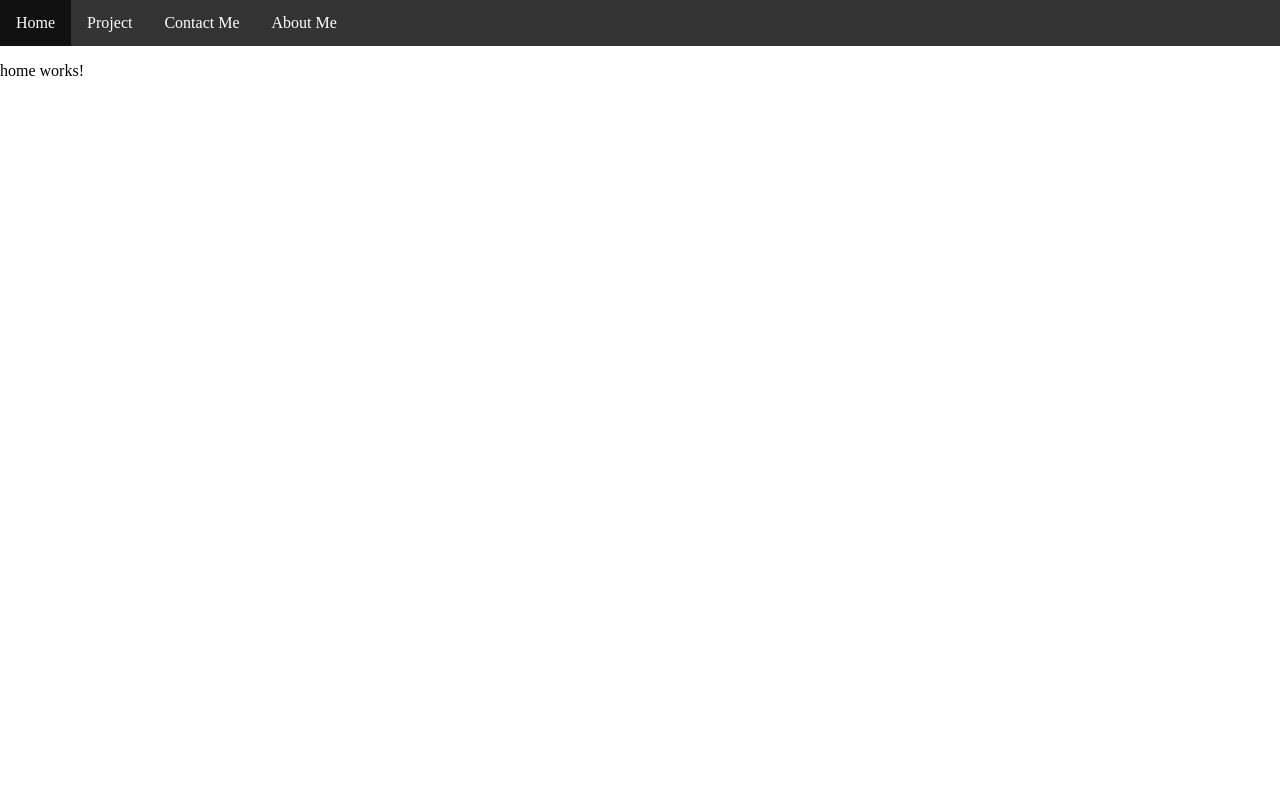
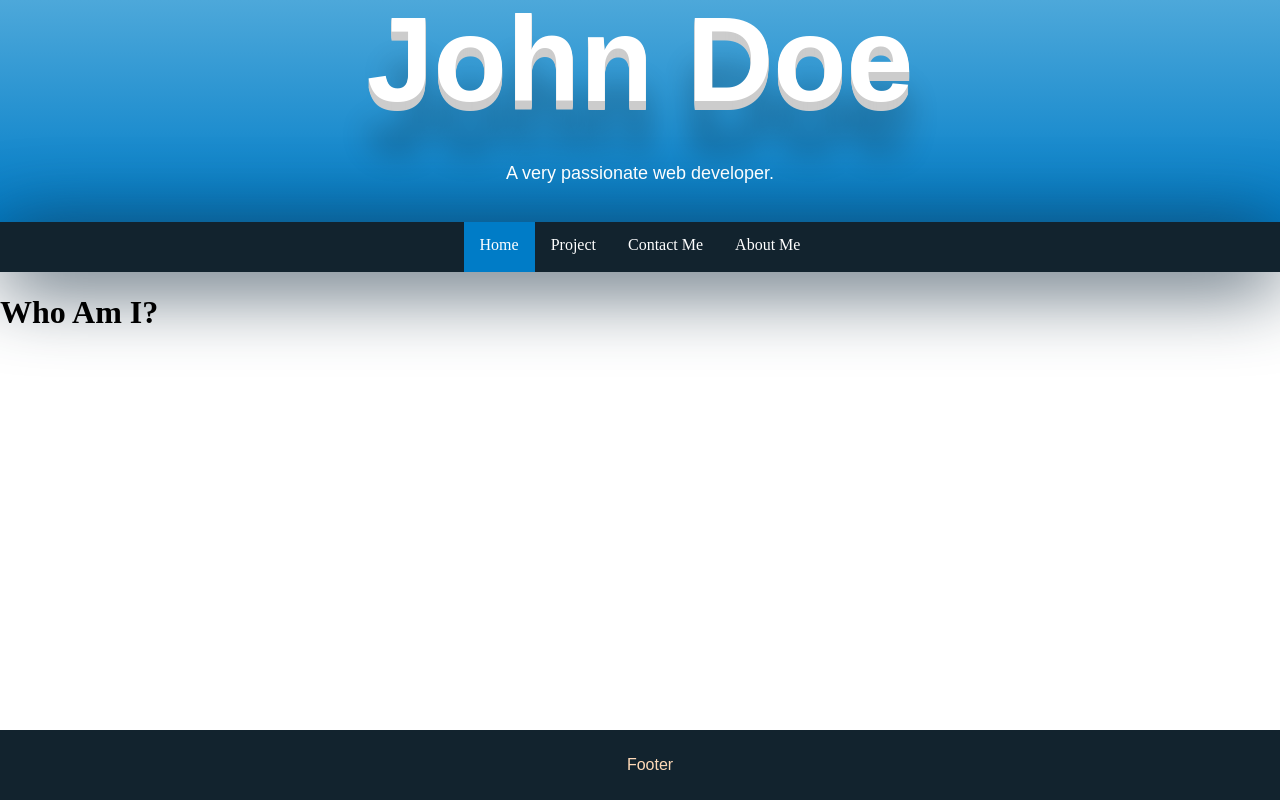
Before and after one commit to m0L3cuL3/Route-Angular-Portfolio, an Angular app: page /home in a window 1280 px wide. Built offline with nearby package versions, Linux system fonts and the light colour scheme.

Commit message:
added css animations

```diff
--- a/karma.conf.js
+++ b/karma.conf.js
@@ -8,6 +8,7 @@ module.exports = function (config) {
     plugins: [
       require('karma-jasmine'),
       require('karma-chrome-launcher'),
+      require('karma-firefox-launcher'),
       require('karma-jasmine-html-reporter'),
       require('karma-coverage'),
       require('@angular-devkit/build-angular/plugins/karma')
@@ -37,7 +38,7 @@ module.exports = function (config) {
     colors: true,
     logLevel: config.LOG_INFO,
     autoWatch: true,
-    browsers: ['Chrome'],
+    browsers: ['Chrome','Firefox'],
     singleRun: false,
     restartOnFileChange: true
   });
--- a/package.json
+++ b/package.json
@@ -31,6 +31,7 @@
     "karma": "~6.4.0",
     "karma-chrome-launcher": "~3.1.0",
     "karma-coverage": "~2.2.0",
+    "karma-firefox-launcher": "^2.1.2",
     "karma-jasmine": "~5.1.0",
     "karma-jasmine-html-reporter": "~2.0.0",
     "typescript": "~4.7.2"
--- a/src/app/app-routing.module.ts
+++ b/src/app/app-routing.module.ts
@@ -5,11 +5,12 @@ import { ContactMeComponent } from './contact-me/contact-me.component';
 import { HomeComponent } from './home/home.component';
 import { ProjectComponent } from './project/project.component';
 
+// Routes - setup routes here
 const routes: Routes = [
-  {path: 'home', component: HomeComponent},
-  {path: 'project', component: ProjectComponent},
-  {path: 'contact', component: ContactMeComponent},
-  {path: 'about', component: AboutMeComponent}
+  {title: 'Home', path: 'home', component: HomeComponent},
+  {title: 'Project', path: 'project', component: ProjectComponent},
+  {title: 'Contact Me', path: 'contact', component: ContactMeComponent},
+  {title: 'About Me', path: 'about', component: AboutMeComponent}
 ];
 
 @NgModule({
--- a/src/app/app.component.css
+++ b/src/app/app.component.css
@@ -0,0 +1,84 @@
+h1 {
+    margin-top: 0;
+    font-size: 120px;
+    /* background-color: red; */
+}
+
+.header p {
+    margin-top: -75px;
+    font-size: 18px;
+    /* background-color: rgb(43, 42, 42); */
+}
+
+.header h1,p {
+    font-family: 'Outfit', sans-serif;
+}
+
+/* Style the header */
+.header {
+    color: white;
+    background-image: linear-gradient(to top, #007CC7, #4DA8DA);
+    padding: 20px;
+    text-align: center;
+}
+
+/* Style the footer */
+.footer {
+    position: fixed;
+    bottom: 0;
+    width: 100%;
+    color: #FED9B7;
+    background-color: #12232E;
+    padding: 10px;
+    text-align: center;
+}
+
+.text-pop-up-top {
+	-webkit-animation: text-pop-up-top 0.5s cubic-bezier(0.550, 0.055, 0.675, 0.190) both;
+	        animation: text-pop-up-top 0.5s cubic-bezier(0.550, 0.055, 0.675, 0.190) both;
+}
+
+/* ----------------------------------------------
+ * Generated by Animista on 2022-7-27 20:33:4
+ * Licensed under FreeBSD License.
+ * See http://animista.net/license for more info.
+ * w: http://animista.net, t: @cssanimista
+ * ---------------------------------------------- */
+
+/**
+ * ----------------------------------------
+ * animation text-pop-up-top
+ * ----------------------------------------
+ */
+@-webkit-keyframes text-pop-up-top {
+  0% {
+    -webkit-transform: translateY(0);
+            transform: translateY(0);
+    -webkit-transform-origin: 50% 50%;
+            transform-origin: 50% 50%;
+    text-shadow: none;
+  }
+  100% {
+    -webkit-transform: translateY(-30px);
+            transform: translateY(-30px);
+    -webkit-transform-origin: 50% 50%;
+            transform-origin: 50% 50%;
+    text-shadow: 0 1px 0 #cccccc, 0 2px 0 #cccccc, 0 3px 0 #cccccc, 0 4px 0 #cccccc, 0 5px 0 #cccccc, 0 6px 0 #cccccc, 0 7px 0 #cccccc, 0 8px 0 #cccccc, 0 9px 0 #cccccc, 0 50px 30px rgba(0, 0, 0, 0.3);
+  }
+}
+@keyframes text-pop-up-top {
+  0% {
+    -webkit-transform: translateY(0);
+            transform: translateY(0);
+    -webkit-transform-origin: 50% 50%;
+            transform-origin: 50% 50%;
+    text-shadow: none;
+  }
+  100% {
+    -webkit-transform: translateY(-30px);
+            transform: translateY(-30px);
+    -webkit-transform-origin: 50% 50%;
+            transform-origin: 50% 50%;
+    text-shadow: 0 1px 0 #cccccc, 0 2px 0 #cccccc, 0 3px 0 #cccccc, 0 4px 0 #cccccc, 0 5px 0 #cccccc, 0 6px 0 #cccccc, 0 7px 0 #cccccc, 0 8px 0 #cccccc, 0 9px 0 #cccccc, 0 50px 30px rgba(0, 0, 0, 0.3);
+  }
+}
--- a/src/app/app.component.html
+++ b/src/app/app.component.html
@@ -1,2 +1,14 @@
+<div class="header">
+  <h1 class="text-pop-up-top">John Doe</h1>
+  <p>A very passionate web developer.</p>
+</div>
+
+<!-- Navbar -->
 <app-navbar></app-navbar>
+
+<!-- Router Outlet - displays components -->
 <router-outlet></router-outlet>
+
+<div class="footer">
+  <p>Footer</p>
+</div>
--- a/src/app/home/home.component.css
+++ b/src/app/home/home.component.css
@@ -0,0 +1,13 @@
+
+.wave {
+    position: absolute;
+    left:0;
+    right:0;
+    top:0;
+    bottom:0;
+    z-index: 1;
+  }
+
+  .wave + .wave {
+    z-index: 2;
+  }
--- a/src/app/home/home.component.html
+++ b/src/app/home/home.component.html
@@ -1 +1,3 @@
-<p>home works!</p>
+<div class="container">
+    <h1>Who Am I?</h1>
+</div>
--- a/src/app/navbar/navbar.component.css
+++ b/src/app/navbar/navbar.component.css
@@ -1,27 +1,85 @@
 ul {
+    display: flex;
+    flex-direction: row;
+    justify-content: center;
     list-style-type: none;
     margin: 0;
     padding: 0;
-    overflow: hidden;
-    background-color: #333;
+    height: 50px;
+    background-color: #12232E;
+    box-shadow: 0px 10px 80px #203647;
 }
 
 .active {
-    background-color: #04AA6D;
+    background-color: #007CC7;
 }
 
 li {
-    float: left;
+    display: flex;
+    flex-direction: row;
+    justify-content: center;
 }
 
 li a {
-    display: block;
     color: white;
     text-align: center;
     padding: 14px 16px;
     text-decoration: none;
 }
 
-li a:hover {
-    background-color: #111;
+/* li a:hover {
+    background-color: #007CC7;
+} */
+
+
+.color-change-5x:hover {
+	-webkit-animation: color-change-5x 8s linear infinite alternate both;
+	        animation: color-change-5x 8s linear infinite alternate both;
 }
+
+/* ----------------------------------------------
+ * Generated by Animista on 2022-7-27 20:37:40
+ * Licensed under FreeBSD License.
+ * See http://animista.net/license for more info.
+ * w: http://animista.net, t: @cssanimista
+ * ---------------------------------------------- */
+
+/**
+ * ----------------------------------------
+ * animation color-change-5x
+ * ----------------------------------------
+ */
+@-webkit-keyframes color-change-5x {
+  0% {
+    background: #12232E;
+  }
+  25% {
+    background: #007CC7;
+  }
+  50% {
+    background: #4DA8DA;
+  }
+  75% {
+    background: #203647;
+  }
+  100% {
+    background: #12232E;
+  }
+}
+@keyframes color-change-5x {
+    0% {
+        background: #12232E;
+    }
+    25% {
+      background: #007CC7;
+    }
+    50% {
+      background: #4DA8DA;
+    }
+    75% {
+      background: #203647;
+    }
+    100% {
+      background: #12232E;
+    }
+}
--- a/src/app/navbar/navbar.component.html
+++ b/src/app/navbar/navbar.component.html
@@ -1,6 +1,6 @@
 <ul>
-    <li><a href="#" routerLink="/home" routerLinkActive="active">Home</a></li>
-    <li><a href="#" routerLink="/project" routerLinkActive="active">Project</a></li>
-    <li><a href="#" routerLink="/contact" routerLinkActive="active">Contact Me</a></li>
-    <li><a href="#" routerLink="/about" routerLinkActive="active">About Me</a></li>
+    <li class="color-change-5x"><a href="#" routerLink="/home" routerLinkActive="active">Home</a></li>
+    <li class="color-change-5x"><a href="#" routerLink="/project" routerLinkActive="active">Project</a></li>
+    <li class="color-change-5x"><a href="#" routerLink="/contact" routerLinkActive="active">Contact Me</a></li>
+    <li class="color-change-5x"><a href="#" routerLink="/about" routerLinkActive="active">About Me</a></li>
 </ul>
```
Also changed, not shown: src/assets/wave.svg (added), src/styles.css (line endings or trailing spaces), 1 other file (tests, documents, lock files or other folders).
